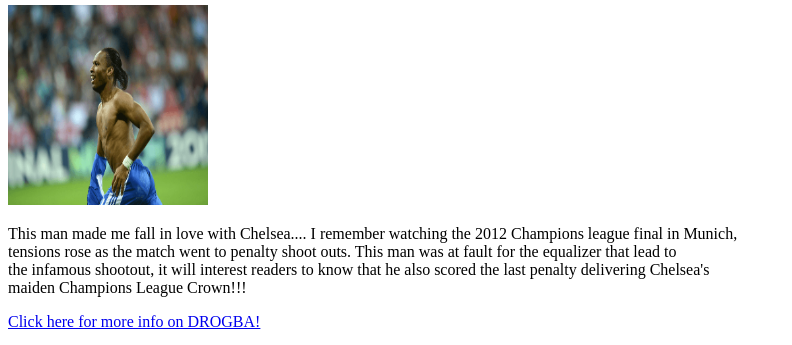
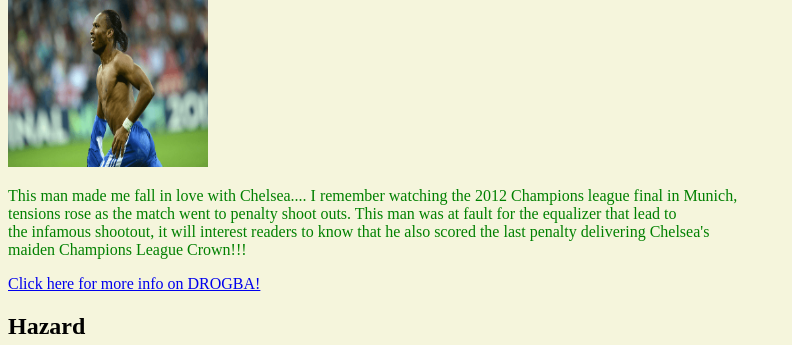
Before and after one commit to Comcast-Round-3-2021-2022/js-assignment-4-html-me-something-wynstanlaface, a website: page index.html in a window 1280 px wide. Shown: the part 160-505 px from the top of the page, without its empty margins (0-792 px from the left). Drawn offline with Linux system fonts and the light colour scheme.

Commit message:
updated CSS with id's and classes

```diff
--- a/index.html
+++ b/index.html
@@ -2,16 +2,20 @@
 <html>
    <head>
       <title> Chelsea - my favorite soccer team </title>
+      <link rel="stylesheet" type="text/css" href="styles.css">
    </head>
    <body>
-      <header>
+
          <main> <!--specifies main content of the document-->
-            <h1> Some Chelsea players I like (both Old and New)</h1>
+            <header id="mainHeading" >
+               Some Chelsea players I like (both Old and New)
+
+            </header>
             <p> There are and have been so many great players at Chelsea, we will only name a few here... </p>
-            <article>
+            <article class="intro">
                <h2>Drogba</h2>
                   <img src="images/Didier-Drogba-mn2s.png" width="200" height="200">
-                  <p> This man made me fall in love with Chelsea.... I remember watching the 2012 Champions league final in Munich,<br>
+                  <p id="testP" class="funParagraph"> This man made me fall in love with Chelsea.... I remember watching the 2012 Champions league final in Munich,<br>
                      tensions rose as the match went to penalty shoot outs. This man was at fault for the equalizer that lead to  <br>
                   the infamous shootout, it will interest readers to know that he also scored the last penalty delivering Chelsea's <br>
                maiden Champions League Crown!!!</p>
@@ -42,7 +46,7 @@
 
          </main>
 
-      </header>
+
 
       <footer> &copy 2022 Proudly designed by Emmanuel Eguakun</footer>
    </body>
--- a/styles.css
+++ b/styles.css
@@ -1 +1,12 @@
-/* Write your CSS here! */
+body {
+    margin: 8px;
+    background-color: beige;
+    display: block;
+  }/* Setting margins on p elements! */
+
+  #mainHeading {
+    color: red;
+  }
+  .funParagraph {
+color: green;
+  }
```
